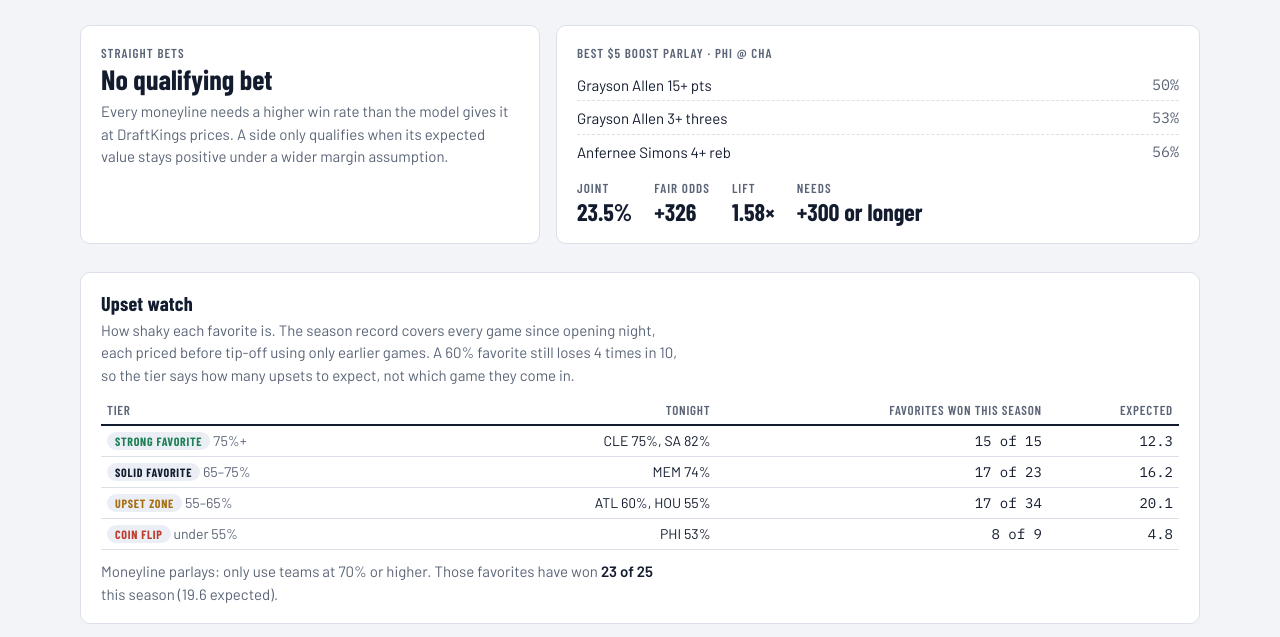
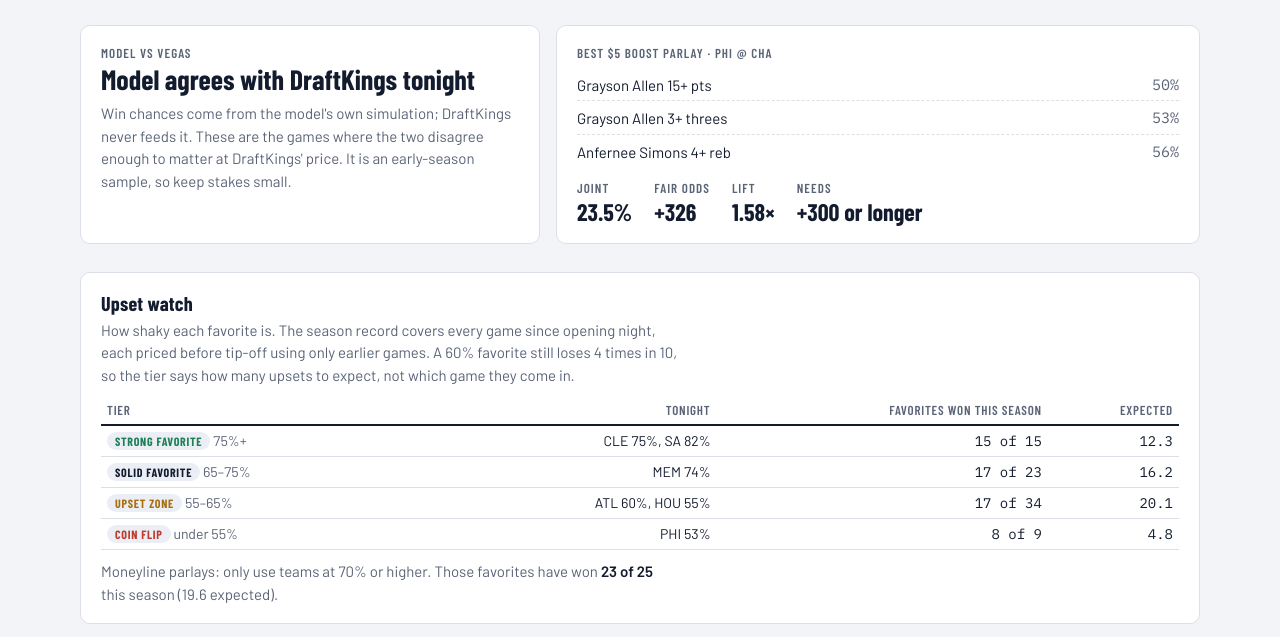
Before and after one commit to HeyShawtty/nba-quant-desk, a plain HTML site: page site/index.html in a window 1280 px wide. Shown: the part 163-800 px from the top of the page. Drawn offline with nearby package versions, Linux system fonts and the light colour scheme.

Commit message:
Run as an independent predictor: market weight 0 (DraftKings shown only for comparison), recalibration never moves it; Model vs Vegas panel
Co-Authored-By: Claude Opus 5.5 <noreply@anthropic.com>

```diff
--- a/site/index.html
+++ b/site/index.html
@@ -290,6 +290,19 @@ svg.spark circle { fill: var(--accent) }
       (pr && pr.n ? '<p class="muted" style="margin-top:10px">Moneyline parlays: only use teams at 70% or higher. Those favorites have won <b style="color:var(--ink)">' + pr.won + " of " + pr.n + "</b> this season (" + f1(pr.exp) + " expected).</p>" : "") + "</div>";
   }
 
+  // moneylines the model's own simulation likes more than DraftKings does (5%+ expected value at the DraftKings price)
+  function vsVegas() {
+    var edges = [];
+    D.games.forEach(function (g) {
+      [{ t: g.away, p: 1 - g.winHome, ml: g.dk.mlAway, ev: g.evAway, mkt: 1 - g.marketWinHome }, { t: g.home, p: g.winHome, ml: g.dk.mlHome, ev: g.evHome, mkt: g.marketWinHome }]
+        .forEach(function (s) { if (s.ml && s.ev >= 0.05) edges.push(s); });
+    });
+    edges.sort(function (a, b) { return b.ev - a.ev; });
+    return '<div class="panel"><span class="label">Model vs Vegas</span><div class="call">' + (edges.length ? edges.length + (edges.length === 1 ? " side" : " sides") + " the model likes more than DraftKings" : "Model agrees with DraftKings tonight") + "</div>" +
+      (edges.length ? '<ul class="legs">' + edges.map(function (s) { return "<li><span>" + s.t + " ML " + am(s.ml) + ' <span class="muted">model ' + pct(s.p, 0) + " · DraftKings " + pct(s.mkt, 0) + '</span></span><span class="num ev-pos">EV ' + sgn(100 * s.ev) + "%</span></li>"; }).join("") + "</ul>" : "") +
+      '<p class="muted" style="margin-top:8px">Win chances come from the model\'s own simulation; DraftKings never feeds it. These are the games where the two disagree enough to matter at DraftKings\' price. It is an early-season sample, so keep stakes small.</p></div>';
+  }
+
   // ---------- TONIGHT ----------
   var sel = 0;
   function gameCard(g, i) {
@@ -413,7 +426,7 @@ svg.spark circle { fill: var(--accent) }
     var b = D.bestSgp, m = D.meta;
     var games = D.games.map(gameCard).join("");
     var h = '<div style="display:grid;gap:10px"><h2>Tonight: ' + D.games.length + " games, " + esc(m.slateLabel) + '</h2><div class="sub"><span><b>' + m.sims.toLocaleString() + "</b> possession-level simulations per game</span><span>Season bank through <b>" + esc(m.bankThrough) + "</b> (" + m.bankGames + ' games)</span><span>Built <b>' + esc(m.built) + "</b></span></div></div>" +
-      '<div class="verdict"><div class="panel"><span class="label">Straight bets</span><div class="call">No qualifying bet</div><p class="muted" style="margin-top:6px">Every moneyline needs a higher win rate than the model gives it at DraftKings prices. A side only qualifies when its expected value stays positive under a wider margin assumption.</p></div>' +
+      '<div class="verdict">' + vsVegas() +
       (b ? '<div class="panel"><span class="label">Best $5 boost parlay · ' + esc(b.game) + '</span><ul class="legs">' + b.sgp.legs.map(function (l, i) { return "<li><span>" + esc(l) + '</span><span class="num muted">' + pct(b.sgp.legP[i], 0) + "</span></li>"; }).join("") + "</ul>" +
         '<div class="kv"><div><span class="label">Joint</span><span class="v">' + pct(b.sgp.joint) + '</span></div><div><span class="label">Fair odds</span><span class="v">' + am(b.sgp.fair) + '</span></div><div><span class="label">Lift</span><span class="v">' + b.sgp.lift.toFixed(2) + '×</span></div><div><span class="label">Needs</span><span class="v">+300 or longer</span></div></div></div>' : "") +
       "</div>" +
@@ -440,7 +453,7 @@ svg.spark circle { fill: var(--accent) }
     var steps = [
       ["Collect the inputs", "Every 2026-27 box score and play-by-play from ESPN, last season's player stats from Basketball-Reference, DraftKings spreads, totals and moneylines, and the NBA's official injury report (applied as overrides before tip-off)."],
       ["Project each player", "Minutes blend this season with last season, with this season's games counting " + s.csWeight + "× as much. Per-minute rates for twos, threes, free throws, turnovers, rebounds and assists are shrunk toward position averages. Questionable players enter as lineup scenarios."],
-      ["Set team strength", "Each team's expected score is " + pct(s.marketWeight, 0) + " the DraftKings line and " + pct(1 - s.marketWeight, 0) + " an independent player-rating model, with home court worth " + s.hca + " points and a back-to-back penalty."],
+      ["Set team strength", (s.marketWeight > 0 ? "Each team's expected score is " + pct(s.marketWeight, 0) + " the DraftKings line and " + pct(1 - s.marketWeight, 0) + " an independent player-rating model" : "Each team's expected score comes from the model's own player ratings and this season's games; DraftKings lines are shown only for comparison and never feed the simulation") + ", with home court worth " + s.hca + " points and a back-to-back penalty."],
       ["Simulate 100,000 games", "Each game is played possession by possession: the shooter is drawn by usage, shots become twos, threes, free throws or turnovers, then assists and rebounds. Leading teams ease off, starters sit in fourth-quarter blowouts, and ties go to overtime."],
       ["Read the outputs", "Win probabilities, spreads, totals, Q1–Q3 points, every player's stat distribution, first basket, double-doubles, and joint probabilities for parlays, all counted from the same simulated games."],
       ["Grade and recalibrate", "Every published prediction is graded from box scores. A walk-forward backtest replays the season using only earlier games, and a setting changes only when it improves accuracy on both the earlier and later halves of the season."]
```
Also changed, not shown: 2 other files.
